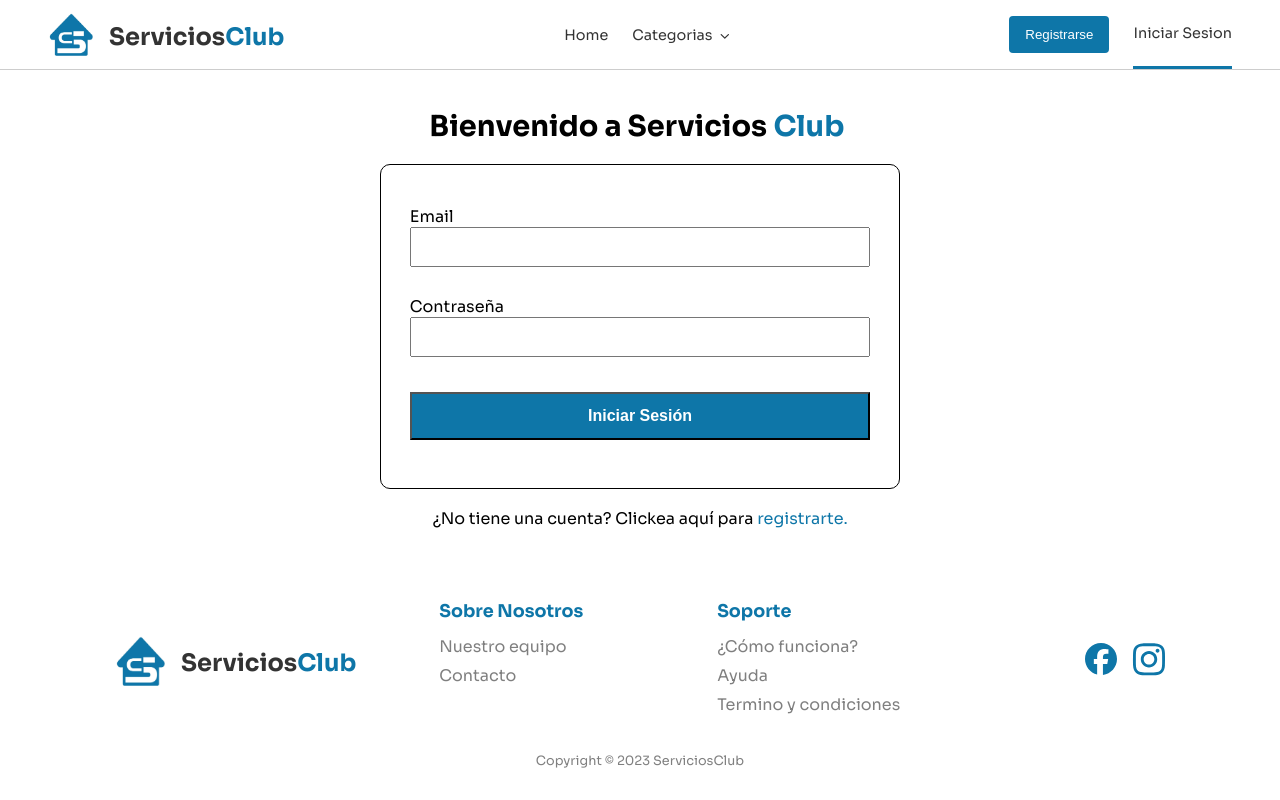
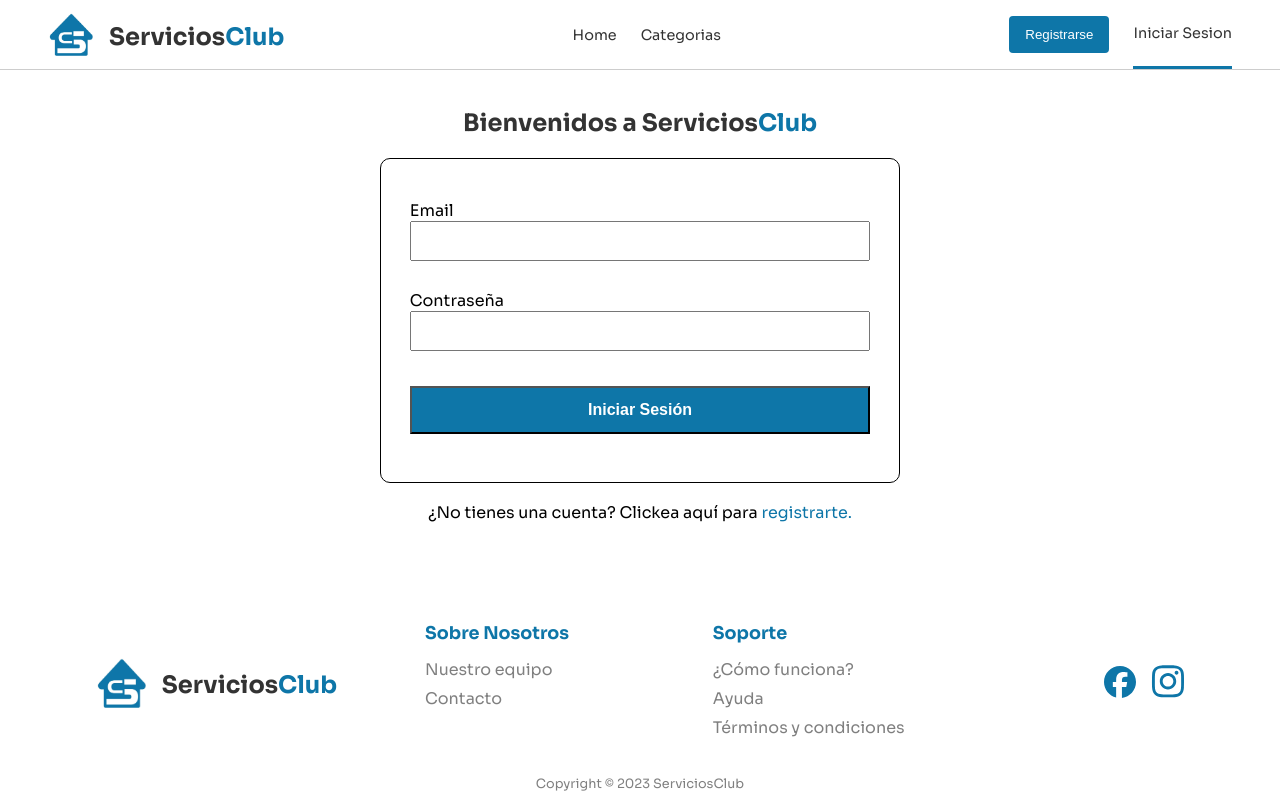
Before and after one commit to No-Country/c14-06-m-node-react, a React (Vite) app in the folder frontend/: page /iniciar-sesion in a window 1280 px wide. Built offline with nearby package versions, Linux system fonts and the light colour scheme.

Commit message:
fix: fix texts, margins, paddings, heights/widths general

```diff
--- a/frontend/src/App.jsx
+++ b/frontend/src/App.jsx
@@ -24,16 +24,22 @@ const ScrollToTop = ({ children }) => {
 ScrollToTop.propTypes = {
 	children: PropTypes.node.isRequired,
 };
+const MainContainer = styled.div`
+	display: grid;
+	grid-template-rows: auto 1fr auto;
+	min-height: 100vh;
+`;
 
 const Container = styled.div`
 	max-width: 1200px;
 	margin: 0 auto;
-	min-height: calc(100vh - var(--navbar-height));
 	padding: 0rem 1.5rem;
+	width: 100%;
 `;
+
 const App = () => {
 	return (
-		<>
+		<MainContainer>
 			<Navbar />
 			<ScrollToTop>
 				<Container>
@@ -54,10 +60,10 @@ const App = () => {
 						<Route path="/servicio/:serviceId" element={<ServicesDetail />} />
 						<Route path="/mi-perfil" element={<UserProfile />} />
 					</Routes>
-					<Footer />
 				</Container>
 			</ScrollToTop>
-		</>
+			<Footer />
+		</MainContainer>
 	);
 };
 
--- a/frontend/src/components/Categories.jsx
+++ b/frontend/src/components/Categories.jsx
@@ -32,7 +32,7 @@ const PreTitle = styled.div`
 	display: flex;
 	flex-direction: column;
 	text-align: center;
-	padding: 5rem 0 2rem 0;
+	padding: 0 0 2rem 0;
 	color: rgb(0, 0, 0, 0.8);
 	gap: 1.2rem;
 
@@ -141,7 +141,7 @@ const Categories = () => {
 		<CategoriesContainer id="categories">
 			<PreTitle>
 				<h1>¿Qué necesitas?</h1>
-				Contratá el servicio que estás buscando
+				Contrata el servicio que estás buscando
 			</PreTitle>
 			<CategoriesListContainer>
 				{CategoriesList.map((category) => (
--- a/frontend/src/components/Footer.jsx
+++ b/frontend/src/components/Footer.jsx
@@ -13,7 +13,10 @@ const StyledFooter = styled.footer`
 		'copyright copyright copyright copyright';
 	gap: 2rem;
 	text-align: justify;
-
+	margin-top: 2rem;
+	max-width: 1200px;
+	width: 100%;
+	margin: auto;
 	@media (max-width: 900px) {
 		grid-template-areas:
 			'logo'
@@ -54,9 +57,6 @@ const TextLogo = styled.div`
 	font-weight: bolder;
 	padding-left: 1rem;
 	padding-top: 4px;
-	@media (max-width: 500px) {
-		font-size: 1rem;
-	}
 `;
 
 const BlueText = styled.span`
@@ -133,26 +133,16 @@ const Footer = () => {
 			<About>
 				<SectionTitle>Sobre Nosotros</SectionTitle>
 				<StyledUl>
-					<li>
-						<Link to="/sobre-nosotros">Nuestro equipo</Link>
-					</li>
-					<li>
-						<Link to="/contacto">Contacto</Link>
-					</li>
+					<li>Nuestro equipo</li>
+					<li>Contacto</li>
 				</StyledUl>
 			</About>
 			<Support>
 				<SectionTitle>Soporte</SectionTitle>
 				<StyledUl>
-					<li>
-						<Link to="/como-funciona">¿Cómo funciona?</Link>
-					</li>
-					<li>
-						<Link to="/ayuda">Ayuda</Link>
-					</li>
-					<li>
-						<Link to="/terminos-y-condiciones">Termino y condiciones</Link>
-					</li>
+					<li>¿Cómo funciona?</li>
+					<li>Ayuda</li>
+					<li>Términos y condiciones</li>
 				</StyledUl>
 			</Support>
 			<SocialMedia>
--- a/frontend/src/components/Navbar.jsx
+++ b/frontend/src/components/Navbar.jsx
@@ -2,8 +2,6 @@ import styled from 'styled-components';
 import { ButtonBlue } from '../styledcomponents/Buttons';
 import logo from '../assets/logo/logo.png';
 import { NavLink, useLocation } from 'react-router-dom';
-import { FontAwesomeIcon } from '@fortawesome/react-fontawesome';
-import { faChevronDown } from '@fortawesome/free-solid-svg-icons';
 import { HashLink } from 'react-router-hash-link';
 
 const IsLoggedIn = localStorage.token ? true : false;
@@ -47,7 +45,7 @@ const Navbar = () => {
 				<HideOnXsMobile>
 					<Li>
 						<HashLink smooth to="/#categories">
-							Categorias <ArrowIcon icon={faChevronDown} />
+							Categorias
 						</HashLink>
 					</Li>
 				</HideOnXsMobile>
@@ -172,6 +170,7 @@ const StyledLink = styled(NavLink)`
 	justify-content: center;
 	align-items: center;
 	height: 100%;
+
 	&.active {
 		border-bottom: 3px solid var(--primary);
 	}
@@ -179,11 +178,6 @@ const StyledLink = styled(NavLink)`
 
 const StyledButtonBlue = styled(ButtonBlue)`
 	padding: 0.7rem 0.4rem;
-`;
-
-const ArrowIcon = styled(FontAwesomeIcon)`
-	font-size: 0.6rem;
-	margin-left: 4px;
 `;
 
 const HideOnMobile = styled.div`
--- a/frontend/src/components/ShowReviews.jsx
+++ b/frontend/src/components/ShowReviews.jsx
@@ -41,7 +41,7 @@ const ShowReview = ({ reviews, isMyOwnService }) => {
 			<RatingCardsDiv>
 				<p>
 					Este servicio aún no tiene calificaciones.
-					{!isMyOwnService && '¡Sé el primero en calificar!'}
+					{!isMyOwnService && ' ¡Sé el primero en calificar!'}
 				</p>
 			</RatingCardsDiv>
 		);
--- a/frontend/src/components/ShowServiceRaiting.jsx
+++ b/frontend/src/components/ShowServiceRaiting.jsx
@@ -36,7 +36,7 @@ const ShowServiceRaiting = ({ serviceId, rating, qualifications, userId }) => {
 		let message = '';
 		switch (qualifications.length) {
 			case 0:
-				message = '(Nadie ha valorado este servicio aún)';
+				//message = '(Nadie ha valorado este servicio aún)';
 				break;
 			case 1:
 				message = '(1 valoración)';
@@ -80,9 +80,12 @@ const ShowServiceRaiting = ({ serviceId, rating, qualifications, userId }) => {
 		<>
 			<RatingDiv>
 				<b>Valoración: {rating >= 1 && <Text>{rating + '/5'}</Text>}</b>
-				<RaitingStars>
-					<StarRating rating={rating} />
-				</RaitingStars>
+
+				{rating >= 1 && (
+					<RaitingStars>
+						<StarRating rating={rating} />
+					</RaitingStars>
+				)}
 				<RaitingCaption>{valoraciones(qualifications)}</RaitingCaption>
 			</RatingDiv>
 
--- a/frontend/src/components/WriteRating.jsx
+++ b/frontend/src/components/WriteRating.jsx
@@ -30,10 +30,6 @@ const Form = styled.form`
 const Title = styled.span`
 	font-size: 1.3rem;
 	font-weight: bold;
-`;
-
-const TextBlue = styled.span`
-	color: var(--primary);
 `;
 
 const Stars = styled.span`
@@ -146,9 +142,7 @@ const WriteRating = ({ serviceId }) => {
 	return (
 		<WriteRatingContainer>
 			<Form onSubmit={onSubmit}>
-				<Title>
-					<TextBlue>Valorar</TextBlue> servicio del profesional
-				</Title>
+				<Title>Valorar servicio del profesional</Title>
 				{!IsLoggedIn ? (
 					<LogInOption>
 						Inicia Sesión para poder valorar.
--- a/frontend/src/pages/LogIn.jsx
+++ b/frontend/src/pages/LogIn.jsx
@@ -72,9 +72,10 @@ const LogIn = () => {
 				titulo={titulo}
 				parrafo={parrafo}
 			></Modal>
-			<StyledTitle>
-				Bienvenido a Servicios<StyledSpan>Club</StyledSpan>
-			</StyledTitle>
+			<TextLogo>
+				Bienvenidos a Servicios
+				<BlueText>Club</BlueText>
+			</TextLogo>
 			<StyledForm onSubmit={onSubmit}>
 				<LabelDiv>
 					<label htmlFor="">Email</label>
@@ -149,7 +150,7 @@ const LogIn = () => {
 				</DivSecundario> */}
 			</StyledForm>
 			<span>
-				¿No tiene una cuenta? Clickea aquí para&nbsp;
+				¿No tienes una cuenta? Clickea aquí para&nbsp;
 				<Link to="/crear-cuenta" state={state}>
 					registrarte.
 				</Link>
@@ -173,13 +174,13 @@ const DivContainer = styled.div`
 	}
 `;
 
-const StyledTitle = styled.span`
-	padding-bottom: 1rem;
-	font-size: 1.8rem;
-	font-weight: bold;
+const TextLogo = styled.span`
+	color: rgb(0, 0, 0, 0.8);
+	font-size: 1.5rem;
+	font-weight: bolder;
 `;
-
-const StyledSpan = styled.span`
+const BlueText = styled.span`
+	padding: 0 !important;
 	color: var(--primary);
 `;
 
```
